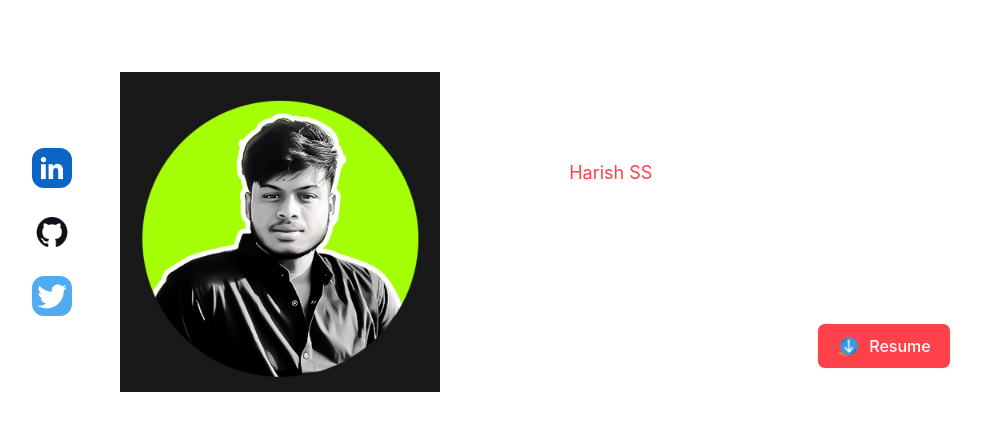
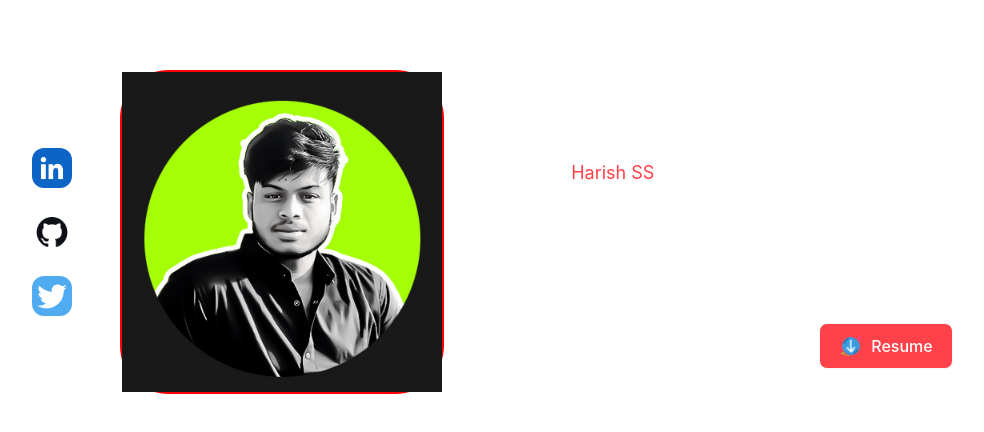
Before and after one commit to harishss20/Portfolio-demo, a React (Vite) app in the folder client/: page / in a window 1280 px wide. Shown: the part 200-632 px from the top of the page, without its empty margins (0-984 px from the left). Built offline with nearby package versions, Linux system fonts and the light colour scheme; a web font is replaced by a local one.

Commit message:
Profile Changes

```diff
--- a/client/src/components/About.jsx
+++ b/client/src/components/About.jsx
@@ -38,7 +38,7 @@ const About = () => {
           />
         </a>
       </div>
-      <div className="flex-none mr-20">
+      <div id="Animation-Profile" className="flex-none mr-20">
         <img
           src="public/profile.jpg"
           alt="Harish SS"
--- a/client/src/index.css
+++ b/client/src/index.css
@@ -71,3 +71,21 @@ button:hover {
     background-color: #ff4149;
   }
 }
+
+#Animation-Profile {
+  border: 2px solid red;
+
+  animation-duration: 2s;
+  animation-name: ani;
+  animation-fill-mode: forwards;
+}
+@keyframes ani {
+  0% {
+    scale: 1.1;
+  }
+
+  100% {
+    transform: scaleX(1);
+    border-radius: 15%;
+  }
+}
```
